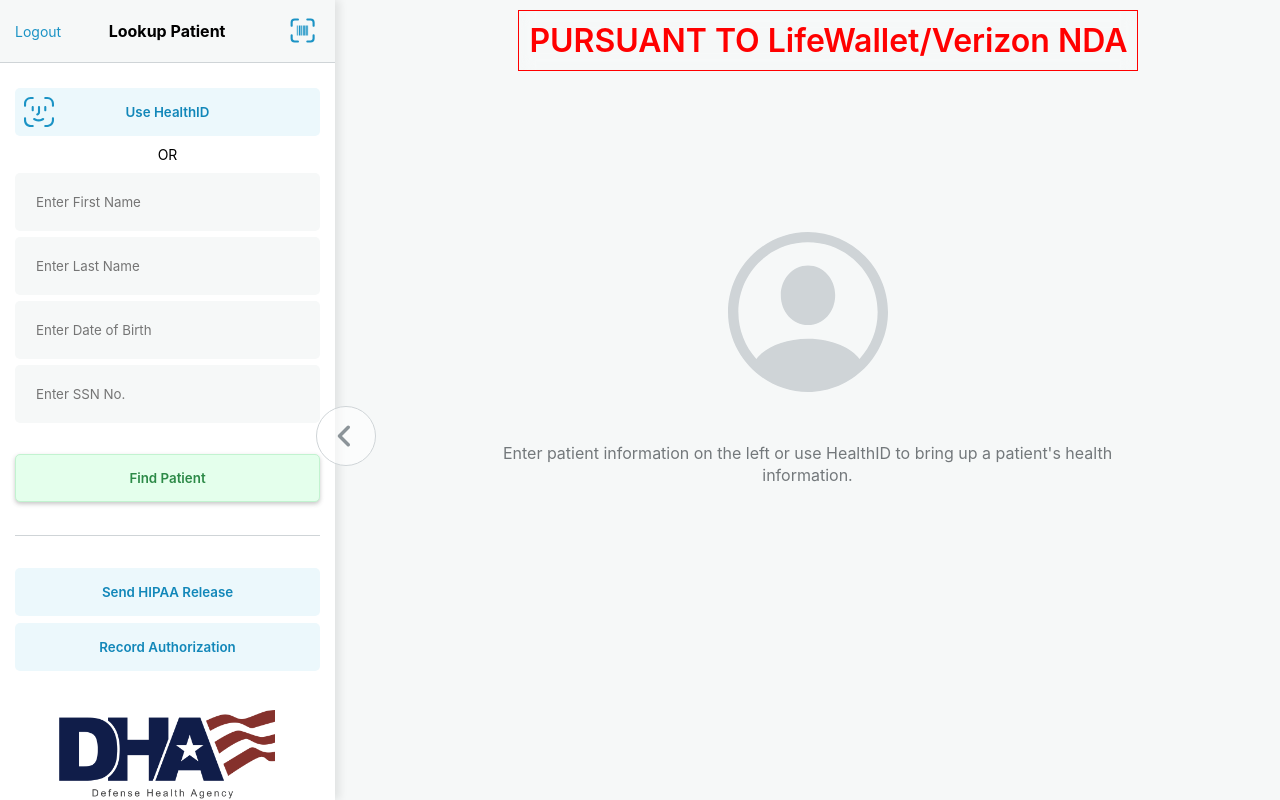
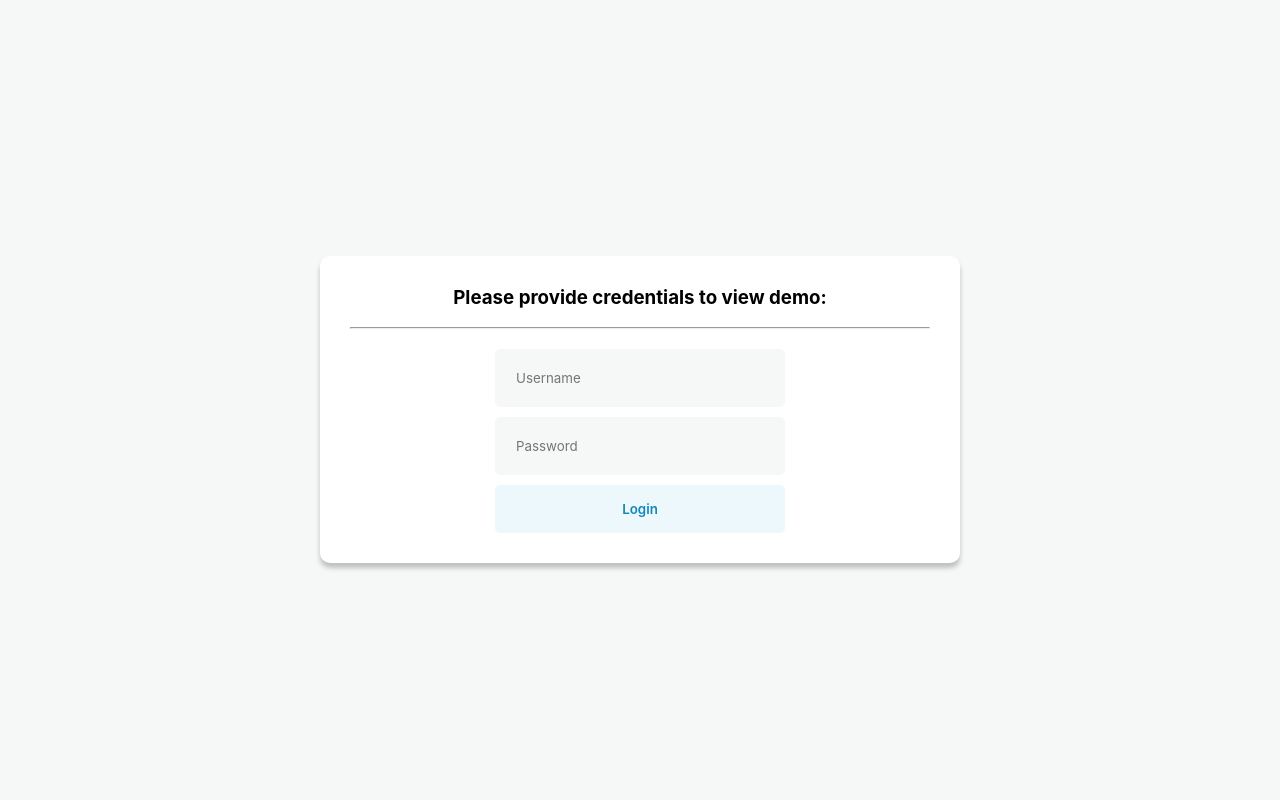
Before and after one commit to keithjohnsdev/lw-911, a React (Create React App) app: page / in a window 1280 px wide. Built offline with nearby package versions, Linux system fonts and the light colour scheme; a web font is replaced by a local one.

Commit message:
added login and updated nda text

```diff
--- a/src/components/Home/Login.js
+++ b/src/components/Home/Login.js
@@ -2,7 +2,7 @@
 import Card from "../Shared/Card";
 import GrayInput from "../Shared/Inputs";
 import { LightBlueButtonBorder } from "../Shared/Buttons";
-import { useState } from "react";
+import { useState, useEffect } from "react";
 import { loginCredentials } from "../../graphql/mockData";
 
 const Login = (props) => {
@@ -27,6 +27,17 @@
       props.loginSuccess();
     } else {
       setLoginFail(true);
+    }
+  }
+
+  useEffect(() => {
+    window.addEventListener("keydown", keydownHandler, false);
+    return () => window.removeEventListener("keydown", keydownHandler, false);
+  }, []);
+
+  function keydownHandler(e) {
+    if (e.key === "Enter") {
+      handleSubmit();
     }
   }
 
--- a/src/components/Home/index.js
+++ b/src/components/Home/index.js
@@ -17,7 +17,7 @@
 import RecallModal from "./Modals/RecallModal";
 
 const Home = (props) => {
-  const [loggedIn, setLoggedIn] = useState(true);
+  const [loggedIn, setLoggedIn] = useState(false);
   const [patientFound, setPatientFound] = useState(false);
   const [showSidebar, setShowSidebar] = useState(true);
   const [formsSidebar, setFormsSidebar] = useState(false);
```
